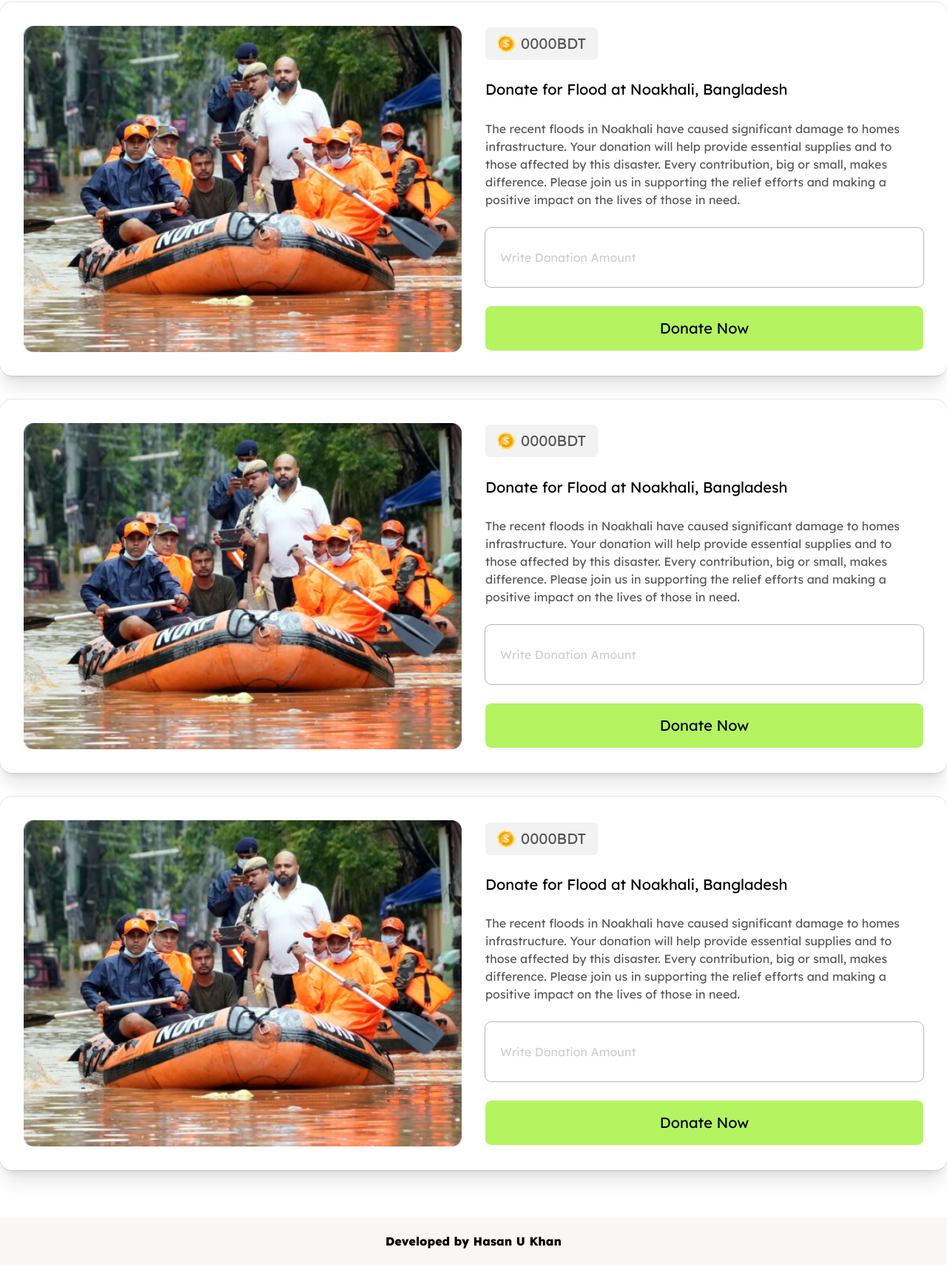
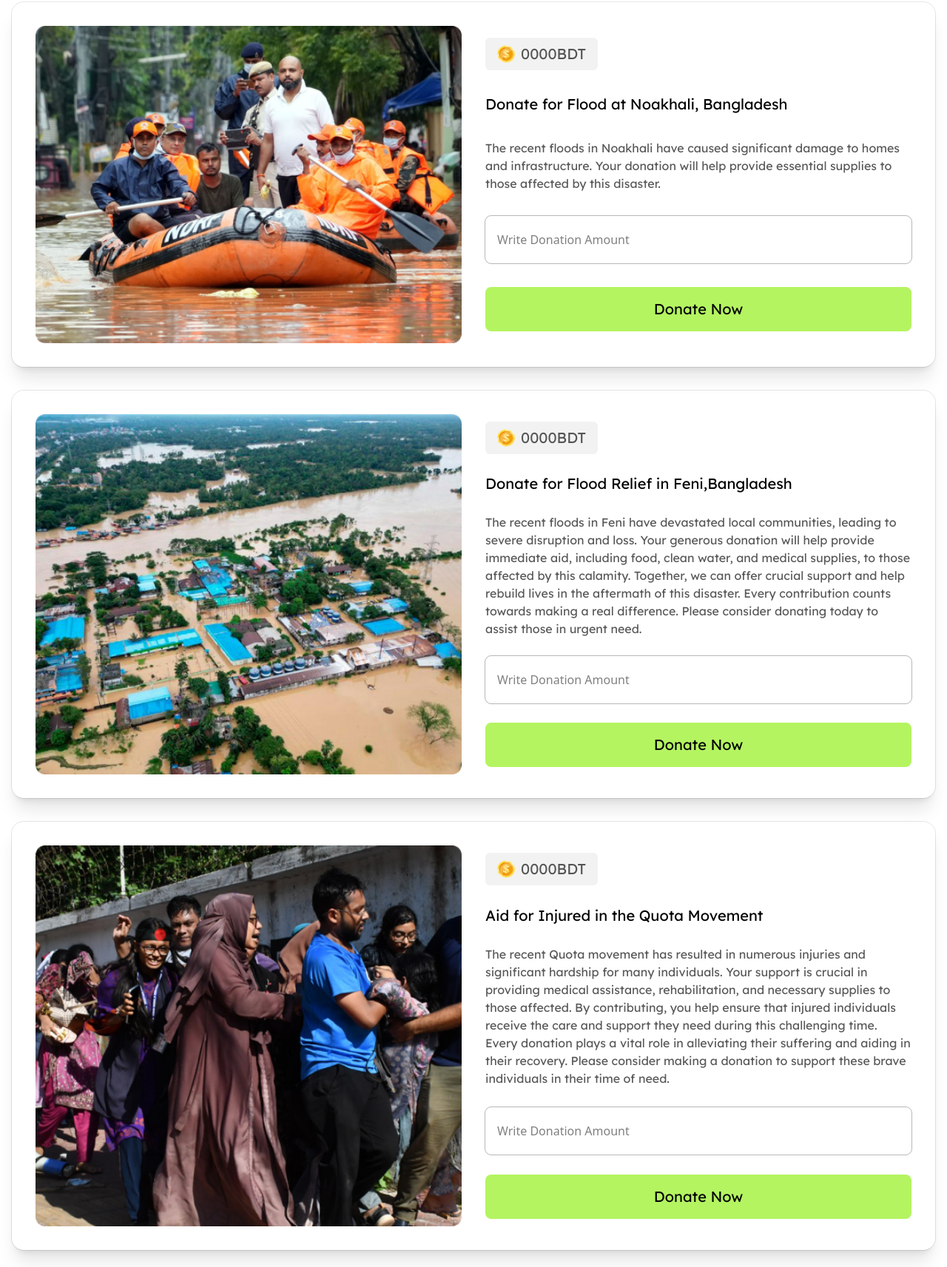
Before and after one commit to lightDevX/Assignment-B10A5-DOM-Quest-Build-and-Manipulate, a website: page src/index.html in a window 1280 px wide. Shown: the part 305-2018 px from the top of the page at 74% size. Drawn offline with Linux system fonts and the light colour scheme.

Commit message:
donate section update

```diff
--- /dev/null
+++ b/src/assets/js/main.js
@@ -0,0 +1 @@
+console.log('Hello from main.js');
--- a/src/index.html
+++ b/src/index.html
@@ -8,198 +8,186 @@
   </head>
   <body>
     <main>
-      <!-- header part -->
       <header class="bg-[#F9F7F3]">
-        <div class="container mx-auto">
+        <div class="container mx-auto px-4">
           <div
             class="flex flex-col items-center justify-between p-6 gap-5 md:flex-row md:items-center md:justify-between md:pt-6 md:pb-16">
-            <button class="bg-primary px-8 py-3 rounded-[8px]">Blog</button>
-            <div
-              class="flex items-center justify-center md:items-center md:justify-end md:w-full md:h-full">
+            <button class="bg-primary px-6 py-3 rounded-[8px]">Blog</button>
+            <div class="flex items-center justify-center md:justify-start">
               <a href="/">
-                <img src="./assets/media/logo.png" alt="" class="w-12 h-12" />
+                <img
+                  src="./assets/media/logo.png"
+                  alt="logo"
+                  class="w-10 h-10 sm:w-12 sm:h-12" />
               </a>
               <p
-                class="ml-3 md:ml-4 font-normal font-lexend text-2xl text-[#111111]">
+                class="ml-3 md:ml-4 font-normal font-lexend text-xl sm:text-2xl text-[#111111]">
                 Donate Bangladesh
               </p>
             </div>
-            <div
-              class="flex items-center justify-center md:justify-end w-full h-full">
-              <div class="mr-2">
+            <div class="flex items-center justify-center md:justify-end">
               <img
                 src="./assets/media/coin.png"
                 alt="coins"
-                  class="w-full h-full" />
-              </div>
-              <div><span>5000</span>BDT</div>
+                class="w-6 h-6 md:w-8 md:h-8" />
+              <div class="ml-2"><span>5000</span>BDT</div>
             </div>
           </div>
         </div>
       </header>
-      <!-- header part end -->
-      <!-- button part -->
+
       <div
-        class="flex justify-center items-center gap-4 mt-20 text-black text-xl font-normal font-lexend">
-        <button class="bg-primary px-8 py-4 rounded-[8px]">Donation</button>
-        <button class="outline outline-[#111111]/30 px-8 py-4 rounded-[8px]">
+        class="flex flex-wrap justify-center items-center gap-4 mt-10 md:mt-20 text-black text-lg sm:text-xl font-normal font-lexend">
+        <button class="bg-primary px-6 py-3 sm:px-8 sm:py-4 rounded-[8px]">
+          Donation
+        </button>
+        <button
+          class="outline outline-[#111111]/30 px-6 py-3 sm:px-8 sm:py-4 rounded-[8px]">
           History
         </button>
       </div>
-      <!-- button part end -->
-      <!-- card part -->
-      <section class="container mx-auto">
+
+      <section class="container mx-auto px-4">
         <div class="outline outline-[#111111]/10 rounded-2xl shadow-xl mt-8">
-          <div class="p-8 flex flex-col md:flex-row gap-8">
+          <div class="p-6 sm:p-8 flex flex-col md:flex-row gap-6 md:gap-8">
             <div class="w-full md:w-1/2 h-auto">
               <img
                 src="./assets/media/noakhali.png"
-                alt=""
-                class="w-full h-full" />
+                alt="Flood Relief"
+                class="w-full h-full object-cover rounded-lg" />
             </div>
             <div
-              class="w-full md:w-1/2 h-auto flex flex-col justify-evenly gap-6">
+              class="w-full md:w-1/2 h-auto flex flex-col justify-evenly gap-4">
               <div
-                class="flex items-center gap-2 font-normal font-lexend text-xl text-[#111111]/70 bg-[#111111]/5 rounded-md px-4 py-2 w-[fit-content]">
-                <div class="w-6 h-6">
+                class="flex items-center gap-2 font-normal font-lexend text-lg sm:text-xl text-[#111111]/70 bg-[#111111]/5 rounded-md px-4 py-2 w-fit">
                 <img
                   src="./assets/media/coin.png"
                   alt="coins"
-                    class="w-full h-full" />
-                </div>
+                  class="w-5 h-5 sm:w-6 sm:h-6" />
                 <div><span>0000</span>BDT</div>
               </div>
-              <h1 class="text-black text-xl font-normal font-lexend">
+              <h1 class="text-black text-lg sm:text-xl font-normal font-lexend">
                 Donate for Flood at Noakhali, Bangladesh
               </h1>
-              <p class="text-[#111111]/70 font-normal font-lexend">
+              <p
+                class="text-[#111111]/70 font-normal font-lexend text-sm sm:text-base">
                 The recent floods in Noakhali have caused significant damage to
-                homes infrastructure. Your donation will help provide essential
-                supplies and to those affected by this disaster. Every
-                contribution, big or small, makes difference. Please join us in
-                supporting the relief efforts and making a positive impact on
-                the lives of those in need.
+                homes and infrastructure. Your donation will help provide
+                essential supplies to those affected by this disaster.
               </p>
-              <div
-                class="w-full h-auto text-base text-[#111111]/40 font-normal font-lexend">
               <input
                 type="text"
                 placeholder="Write Donation Amount"
-                  class="outline outline-[#111111]/30 rounded-[8px] w-full h-20 px-5" />
-              </div>
+                class="outline outline-[#111111]/30 rounded-[8px] w-full h-12 sm:h-16 px-4" />
               <button
-                class="bg-primary px-8 py-4 rounded-[8px] text-black text-xl font-normal font-lexend">
+                class="bg-primary px-6 py-3 sm:px-8 sm:py-4 rounded-[8px] text-black text-lg sm:text-xl font-normal font-lexend">
                 Donate Now
               </button>
             </div>
           </div>
         </div>
       </section>
-      <!-- card part end -->
-      <!-- card part -->
-      <section class="container mx-auto">
+
+      <section class="container mx-auto px-4">
         <div class="outline outline-[#111111]/10 rounded-2xl shadow-xl mt-8">
-          <div class="p-8 flex flex-col md:flex-row gap-8">
+          <div class="p-6 sm:p-8 flex flex-col md:flex-row gap-6 md:gap-8">
             <div class="w-full md:w-1/2 h-auto">
               <img
-                src="./assets/media/noakhali.png"
-                alt=""
-                class="w-full h-full" />
+                src="./assets/media/feni.png"
+                alt="Flood Relief"
+                class="w-full h-full object-cover rounded-lg" />
             </div>
             <div
-              class="w-full md:w-1/2 h-auto flex flex-col justify-evenly gap-6">
+              class="w-full md:w-1/2 h-auto flex flex-col justify-evenly gap-4">
               <div
-                class="flex items-center gap-2 font-normal font-lexend text-xl text-[#111111]/70 bg-[#111111]/5 rounded-md px-4 py-2 w-[fit-content]">
-                <div class="w-6 h-6">
+                class="flex items-center gap-2 font-normal font-lexend text-lg sm:text-xl text-[#111111]/70 bg-[#111111]/5 rounded-md px-4 py-2 w-fit">
                 <img
                   src="./assets/media/coin.png"
                   alt="coins"
-                    class="w-full h-full" />
-                </div>
+                  class="w-5 h-5 sm:w-6 sm:h-6" />
                 <div><span>0000</span>BDT</div>
               </div>
-              <h1 class="text-black text-xl font-normal font-lexend">
-                Donate for Flood at Noakhali, Bangladesh
+              <h1 class="text-black text-lg sm:text-xl font-normal font-lexend">
+                Donate for Flood Relief in Feni,Bangladesh
               </h1>
-              <p class="text-[#111111]/70 font-normal font-lexend">
-                The recent floods in Noakhali have caused significant damage to
-                homes infrastructure. Your donation will help provide essential
-                supplies and to those affected by this disaster. Every
-                contribution, big or small, makes difference. Please join us in
-                supporting the relief efforts and making a positive impact on
-                the lives of those in need.
+              <p
+                class="text-[#111111]/70 font-normal font-lexend text-sm sm:text-base">
+                The recent floods in Feni have devastated local communities,
+                leading to severe disruption and loss. Your generous donation
+                will help provide immediate aid, including food, clean water,
+                and medical supplies, to those affected by this calamity.
+                Together, we can offer crucial support and help rebuild lives in
+                the aftermath of this disaster. Every contribution counts
+                towards making a real difference. Please consider donating today
+                to assist those in urgent need.
               </p>
-              <div
-                class="w-full h-auto text-base text-[#111111]/40 font-normal font-lexend">
               <input
                 type="text"
                 placeholder="Write Donation Amount"
-                  class="outline outline-[#111111]/30 rounded-[8px] w-full h-20 px-5" />
-              </div>
+                class="outline outline-[#111111]/30 rounded-[8px] w-full h-12 sm:h-16 px-4" />
               <button
-                class="bg-primary px-8 py-4 rounded-[8px] text-black text-xl font-normal font-lexend">
+                class="bg-primary px-6 py-3 sm:px-8 sm:py-4 rounded-[8px] text-black text-lg sm:text-xl font-normal font-lexend">
                 Donate Now
               </button>
             </div>
           </div>
         </div>
       </section>
-      <!-- card part end -->
-      <!-- card part -->
-      <section class="container mx-auto">
+
+      <section class="container mx-auto px-4">
         <div class="outline outline-[#111111]/10 rounded-2xl shadow-xl mt-8">
-          <div class="p-8 flex flex-col md:flex-row gap-8">
+          <div class="p-6 sm:p-8 flex flex-col md:flex-row gap-6 md:gap-8">
             <div class="w-full md:w-1/2 h-auto">
               <img
-                src="./assets/media/noakhali.png"
-                alt=""
-                class="w-full h-full" />
+                src="./assets/media/quota-protest.png"
+                alt="Flood Relief"
+                class="w-full h-full object-cover rounded-lg" />
             </div>
             <div
-              class="w-full md:w-1/2 h-auto flex flex-col justify-evenly gap-6">
+              class="w-full md:w-1/2 h-auto flex flex-col justify-evenly gap-4">
               <div
-                class="flex items-center gap-2 font-normal font-lexend text-xl text-[#111111]/70 bg-[#111111]/5 rounded-md px-4 py-2 w-[fit-content]">
-                <div class="w-6 h-6">
+                class="flex items-center gap-2 font-normal font-lexend text-lg sm:text-xl text-[#111111]/70 bg-[#111111]/5 rounded-md px-4 py-2 w-fit">
                 <img
                   src="./assets/media/coin.png"
                   alt="coins"
-                    class="w-full h-full" />
-                </div>
+                  class="w-5 h-5 sm:w-6 sm:h-6" />
                 <div><span>0000</span>BDT</div>
               </div>
-              <h1 class="text-black text-xl font-normal font-lexend">
-                Donate for Flood at Noakhali, Bangladesh
+              <h1 class="text-black text-lg sm:text-xl font-normal font-lexend">
+                Aid for Injured in the Quota Movement
               </h1>
-              <p class="text-[#111111]/70 font-normal font-lexend">
-                The recent floods in Noakhali have caused significant damage to
-                homes infrastructure. Your donation will help provide essential
-                supplies and to those affected by this disaster. Every
-                contribution, big or small, makes difference. Please join us in
-                supporting the relief efforts and making a positive impact on
-                the lives of those in need.
+              <p
+                class="text-[#111111]/70 font-normal font-lexend text-sm sm:text-base">
+                The recent Quota movement has resulted in numerous injuries and
+                significant hardship for many individuals. Your support is
+                crucial in providing medical assistance, rehabilitation, and
+                necessary supplies to those affected. By contributing, you help
+                ensure that injured individuals receive the care and support
+                they need during this challenging time. Every donation plays a
+                vital role in alleviating their suffering and aiding in their
+                recovery. Please consider making a donation to support these
+                brave individuals in their time of need.
               </p>
-              <div
-                class="w-full h-auto text-base text-[#111111]/40 font-normal font-lexend">
               <input
                 type="text"
                 placeholder="Write Donation Amount"
-                  class="outline outline-[#111111]/30 rounded-[8px] w-full h-20 px-5" />
-              </div>
+                class="outline outline-[#111111]/30 rounded-[8px] w-full h-12 sm:h-16 px-4" />
               <button
-                class="bg-primary px-8 py-4 rounded-[8px] text-black text-xl font-normal font-lexend">
+                class="bg-primary px-6 py-3 sm:px-8 sm:py-4 rounded-[8px] text-black text-lg sm:text-xl font-normal font-lexend">
                 Donate Now
               </button>
             </div>
           </div>
         </div>
       </section>
-      <!-- card part end -->
-      <!-- footer part -->
+
       <footer class="bg-[#F9F7F3]">
         <p class="mt-16 py-5 text-center font-lexend font-extrabold">
           Developed by Hasan U Khan
         </p>
       </footer>
     </main>
+
+    <script src="./assets/js/main.js"></script>
   </body>
 </html>
```
Also changed, not shown: src/history.html (+21 -21 lines), src/assets/styles/css/tailwind.css. Lines whose indentation alone changed are shown as unchanged.
